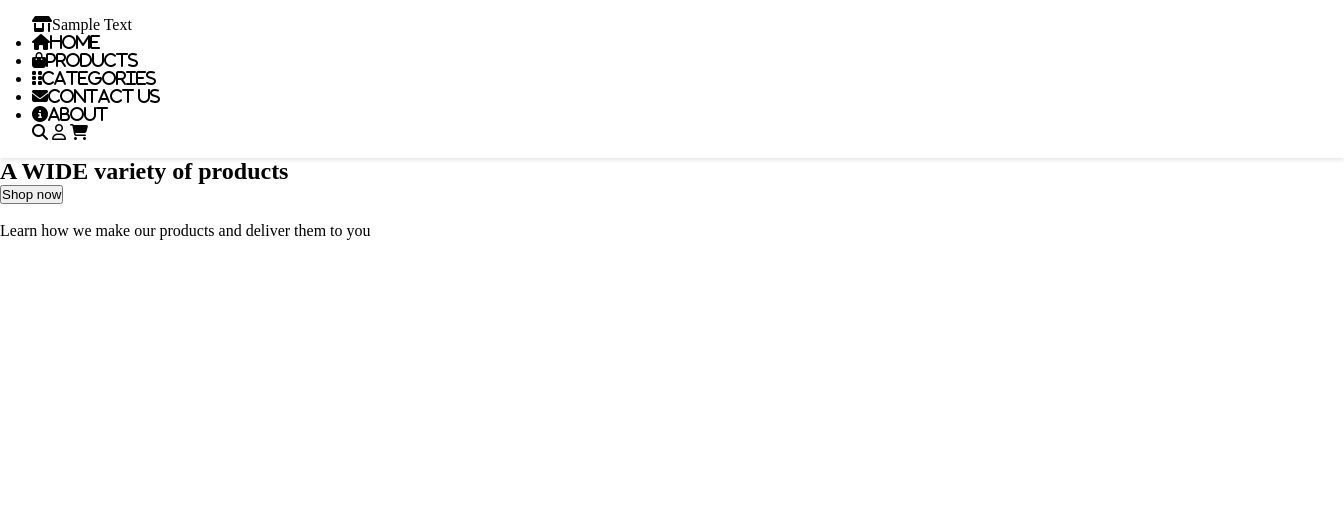
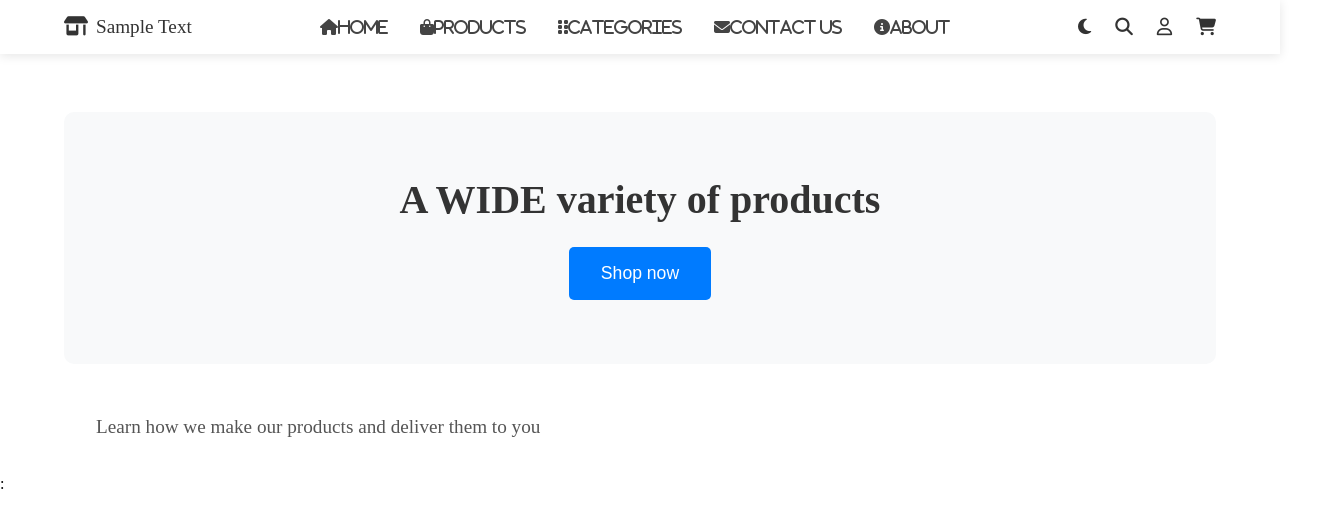
Before and after one commit to MoatazAlBakry/ecommerce_website, a plain HTML site: page homepage.html in a window 1280 px wide. Shown: the whole page, 1344 px wide, since content can reach past the window. Drawn offline with Linux system fonts and the light colour scheme.

Commit message:
added JS and new navbar icon

```diff
--- a/homepage.css
+++ b/homepage.css
@@ -1,30 +1,125 @@
-html{
-    font-size: medium;
-}
-*{
+* {
     margin: 0;
     padding: 0;
+    box-sizing: border-box;
 }
-.navbar{
+@media (max-width: 768px) {
+    .nav_links {
+        display: none;
+    }
+
+    main > div:last-child {
+        flex-direction: column;
+    }
+
+    main img {
+        max-width: 100%;
+    }
+}
+.navbar {
     display: flex;
-    display: inline-block;
+    justify-content: space-between;
+    align-items: center;
+    padding: 1rem 5%;
     background-color: white;
-    padding: 1rem 2rem;
-    box-shadow: 0 2px 4px rgba(0, 0, 0, 0.1);
+    box-shadow: 0 2px 10px rgba(0, 0, 0, 0.1);
+    position: fixed;
     width: 100%;
     top: 0;
+    z-index: 1000;
 }
-.logo{
+
+.logo {
     display: flex;
+    align-items: center;
+    gap: 0.5rem;
+    font-size: 1.2rem;
+    color: #333;
 }
-.nav_links{
-    list-style: none;
+
+.nav_links ul {
     display: flex;
     gap: 2rem;
-    margin: 0;
-    padding: 0;
+    list-style: none;
 }
 
-.search_cart{
+.nav_links li {
+    display: flex;
+    align-items: center;
+    gap: 0.5rem;
+    color: #444;
+    cursor: pointer;
+    transition: color 0.3s ease;
+}
 
+.nav_links li:hover {
+    color: #007bff;
 }
+
+.search_cart {
+    display: flex;
+    gap: 1.5rem;
+    font-size: 1.1rem;
+    color: #333;
+}
+
+.search_cart i {
+    cursor: pointer;
+    transition: color 0.3s ease;
+}
+
+.search_cart i:hover {
+    color: #007bff;
+}
+
+main {
+    margin-top: 80px;
+    padding: 2rem 5%;
+}
+
+main > div:first-child {
+    background-color: #f8f9fa;
+    padding: 4rem 2rem;
+    text-align: center;
+    border-radius: 10px;
+    margin-bottom: 2rem;
+}
+
+main h2 {
+    font-size: 2.5rem;
+    margin-bottom: 1.5rem;
+    color: #333;
+}
+
+main button {
+    background-color: #007bff;
+    color: white;
+    padding: 1rem 2rem;
+    border: none;
+    border-radius: 5px;
+    cursor: pointer;
+    font-size: 1.1rem;
+    transition: background-color 0.3s ease;
+}
+
+main button:hover {
+    background-color: #0056b3;
+}
+
+main > div:last-child {
+    display: flex;
+    align-items: center;
+    gap: 2rem;
+    margin-top: 3rem;
+}
+
+main img {
+    max-width: 50%;
+    border-radius: 10px;
+}
+
+main p {
+    font-size: 1.2rem;
+    color: #555;
+    line-height: 1.6;
+}
--- a/homepage.html
+++ b/homepage.html
@@ -23,6 +23,7 @@
             </ul>
         </div>
         <div class="search_cart">
+            <i class="fa-solid fa-moon"></i>
             <i class="fa-solid fa-magnifying-glass"></i>
             <i class="fa-regular fa-user"></i>
             <i class="fa-solid fa-cart-shopping"></i>
@@ -38,5 +39,6 @@
             <p>Learn how we make our products and deliver them to you</p>
         </div>
     </main>
+    <script src="homepage.js"></script>:
 </body>
 </html>
```
Also changed, not shown: homepage.js (added).
